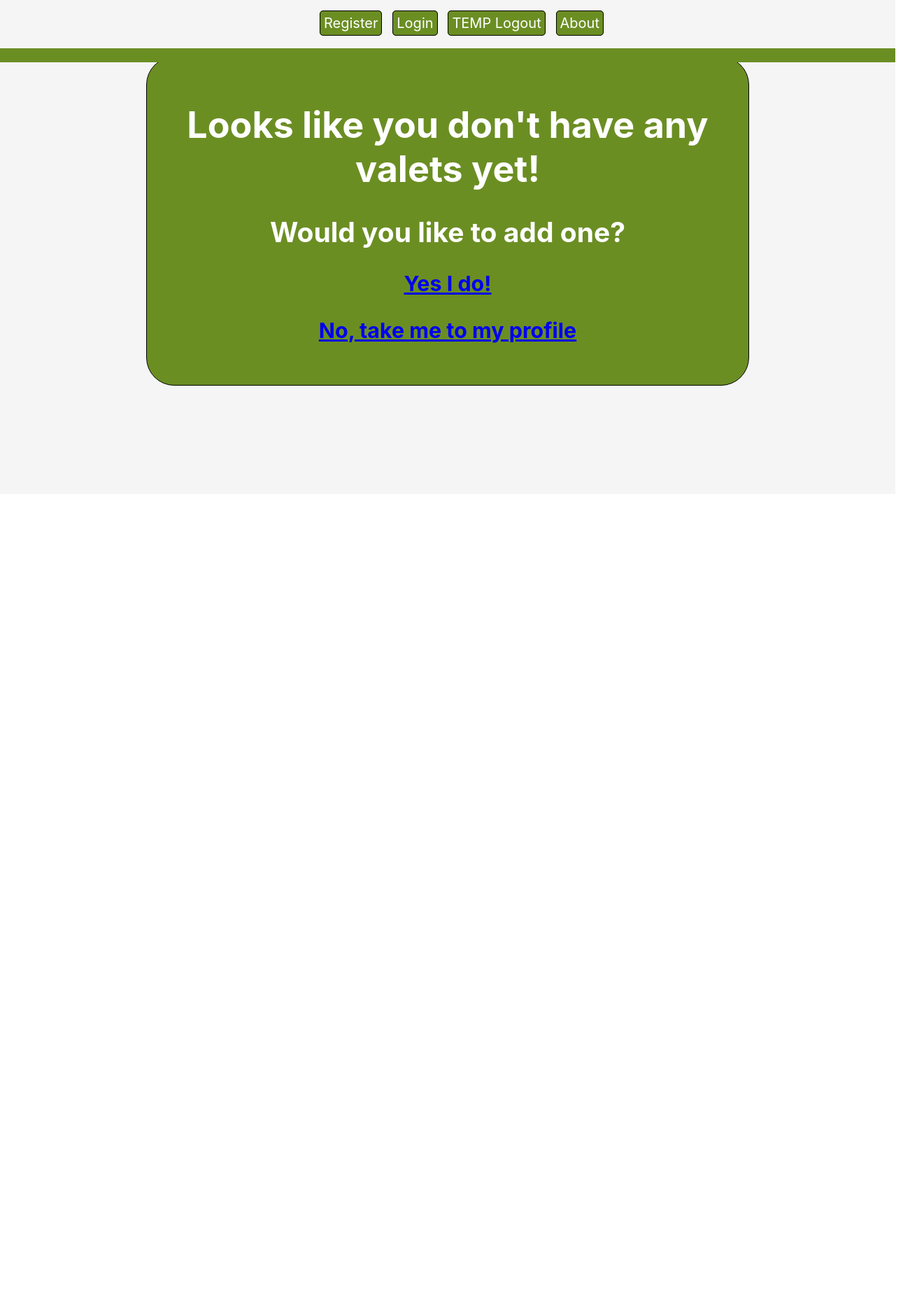
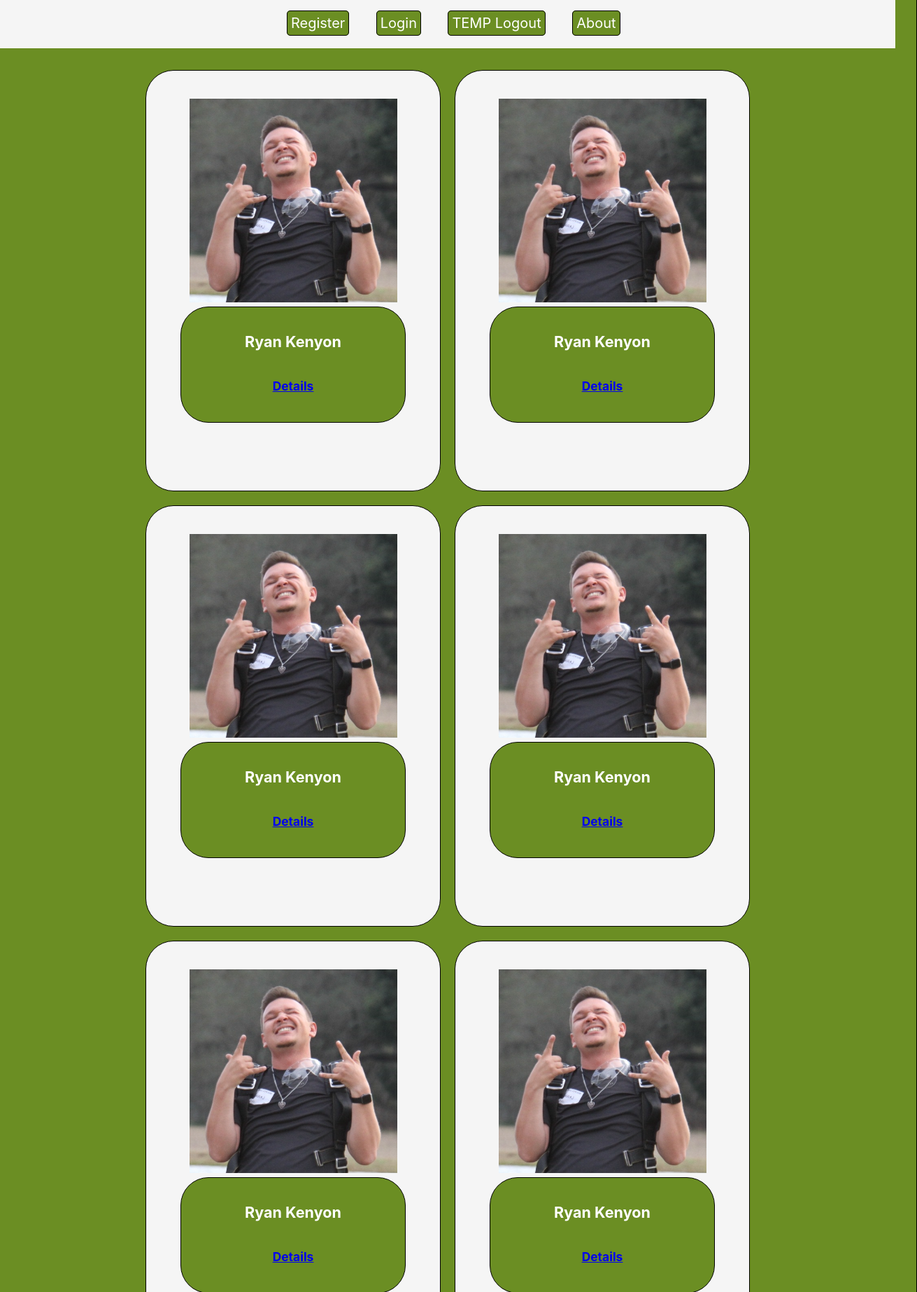
Before and after one commit to ryanhkenyon/Valet-Manager, a React (Create React App) app in the folder front-end/: page /valets in a window 1280 px wide. Shown: the part 94-1940 px from the top of the page at 70% size, 1311 px wide, since content can reach past the window. Before the commit the page ends 800 px from the top, so only its background shows below. Built offline with nearby package versions, Linux system fonts and the light colour scheme.

Commit message:
placeholders for locations/valets
--added Location and Valet page to look at details of selected items

--worked CSS to hold items dynamically

```diff
--- a/front-end/src/App.css
+++ b/front-end/src/App.css
@@ -39,15 +39,6 @@
 
 .App-link {
   color: #61dafb;
-}
-
-@keyframes App-logo-spin {
-  from {
-    transform: rotate(0deg);
-  }
-  to {
-    transform: rotate(360deg);
-  }
 }
 
 /* Main */
@@ -93,10 +84,10 @@
 .navItem {
   display: inline-block;
 	height: auto;
-	margin-right: 2%;
 	cursor: pointer;
 	padding: 0.5%;
 	margin: 0.1%;
+  margin-right: 2%;
 	vertical-align: top;
 }
 
@@ -154,6 +145,8 @@
   width: 800px
 }
 
+/* -------------------------------------------- */
+
 /* Locations */
 
 .Locations {
@@ -162,7 +155,7 @@
   margin-top: 20px;
   border: 1px solid black;
   border-radius: 40px;
-  width: 800px
+  width: 100%;
 }
 
 .AddLocation {
@@ -174,6 +167,45 @@
   width: 800px
 }
 
+.locationItem {
+  display: inline-block;
+  background-color: whitesmoke;
+  border: 1px solid black;
+  border-radius: 40px;
+  margin: 10px;
+  width: 400px;
+  height: 450px;
+  padding: 10px;
+  padding-top: 40px;
+}
+
+.locationItemName {
+  background-color: olivedrab;
+  border: 1px solid black;
+  border-radius: 40px;
+  width: 80%;
+  margin: auto;
+}
+
+.Location {
+  background-color: olivedrab;
+  padding: 30px;
+  margin-top: 20px;
+  border: 1px solid black;
+  border-radius: 40px;
+  width: 100%;
+}
+
+.locationImg {
+  background-color: whitesmoke;
+  padding: 30px;
+  border: 1px solid black;
+  border-radius: 20px;
+}
+
+
+/* -------------------------------------------- */
+
 /* Valets */
 
 .Valets {
@@ -182,7 +214,7 @@
   margin-top: 20px;
   border: 1px solid black;
   border-radius: 40px;
-  width: 800px
+  width: 100%;
 }
 
 .AddValet {
@@ -193,3 +225,23 @@
   border-radius: 40px;
   width: 800px
 }
+
+.valetItem {
+  display: inline-block;
+  background-color: whitesmoke;
+  border: 1px solid black;
+  border-radius: 40px;
+  margin: 10px;
+  width: 400px;
+  height: 550px;
+  padding: 10px;
+  padding-top: 40px;
+}
+
+.valetItemName {
+  background-color: olivedrab;
+  border: 1px solid black;
+  border-radius: 40px;
+  width: 80%;
+  margin: auto;
+}
--- a/front-end/src/App.js
+++ b/front-end/src/App.js
@@ -9,6 +9,7 @@ import Login from './components/Login';
 import Logout from './components/Logout';
 import Profile from './components/Profile';
 import Locations from './components/Locations';
+import Location from './components/Location';
 import AddLocation from './components/AddLocation';
 import Valets  from './components/Valets';
 import AddValet from './components/AddValet';
@@ -27,7 +28,9 @@ function App() {
         <Route path="/logout" element={<Logout/>}/>
         <Route path="/profile" element={<Profile/>}/>
         <Route path="/locations" element={<Locations/>}/>
+        <Route path="/view/location" element={<Location/>}/>
         <Route path="/add/location" element={<AddLocation/>}/>
+
         <Route path="/valets" element={<Valets />}/>
         <Route path="/add/valet" element={<AddValet />}/>
         </Routes>
--- a/front-end/src/components/About.js
+++ b/front-end/src/components/About.js
@@ -2,7 +2,9 @@ function About() {
     return (
         <div className='About'>
             <h1>About Valet Manager</h1>
-            <p>So you runna da big business huh? Well I tell you what kid. It ain't easy. Scrumma like youse gonna have to utilize my state of da art Valet Manager website to keep track of ya clientele and ya goons.</p>
+            <p>So you runna da big business huh? Well I tell you what kid. It ain't easy. Scrumma like youse gonna have to utilize my state of da art Valet Manager website to keep track of ya clientele and ya goons.
+            </p>
+            <p>Iz real simple kid. After registerin yur account, yu gotta start by addin a Location or a Valet to ya database. Jus loggin in the navbar above and click either Add Location or Add Valet.</p>
         </div>
     )
 }
--- /dev/null
+++ b/front-end/src/components/Location.js
@@ -0,0 +1,29 @@
+import mease from '../images/mease.png'
+import { Link } from "react-router-dom";
+import ryan from '../images/ryan.png'
+
+function Location(props) {
+
+    return (
+        <div className="Location">
+            <h1>Mease Countryside Hospital</h1>
+            <img className='locationImg' src={mease}/>
+            <h5>1840 Mease Drive, Safety Harbor, FL</h5>
+            <div className='locationValets'>
+                {/* TODO: enter valets associated with location */}
+                <div className="valetItem">
+                <img src={ryan}></img>
+                <div className='valetItemName'>
+                <h5>Ryan Kenyon</h5>
+                <Link to='/view/valet'>
+                    <h6>Details</h6>
+                </Link>
+                </div>
+            </div>
+            </div>
+        </div>
+
+    )
+}
+
+export default Location;
--- a/front-end/src/components/Locations.js
+++ b/front-end/src/components/Locations.js
@@ -1,24 +1,41 @@
 import { Link } from "react-router-dom";
+import mease from '../images/mease.png';
 
 function Locations(props) {
     let context = [];
     if (props.children === [] || props.children === null || props.children === undefined) {
         context = [
             <div>
-                <h1>Looks like you don't have any locations yet!</h1>
-                <h2>Would you like to add one?</h2>
+                <h2>Looks like you don't have any locations yet!</h2>
+                <h3>Would you like to add one?</h3>
                 <Link to="/add/location">
-                    <h3>Yes I do!</h3>
+                    <h4>Yes I do!</h4>
                 </Link>
                 <Link to='/profile'>
-                    <h3>No, take me to my profile</h3>
+                    <h4>No, take me to my profile</h4>
                 </Link>
             </div>
+        ];
+    } else {
+        context = [
+
         ];
     }
 	return (
         <div className="Locations">
-            {context}
+            <h1>Your Locations</h1>
+            {/* {context} */}
+            {/* here are fake locations to test display */}
+            <div className="locationItem">
+                <img src={mease}></img>
+                <div className="locationItemName">
+                <h5>Mease Countryside Hospital</h5>
+                <Link to="/view/location">
+                    <h6>Details</h6>
+                </Link>
+                </div>
+            </div>
+
         </div>
     );
 }
--- a/front-end/src/components/Valets.js
+++ b/front-end/src/components/Valets.js
@@ -1,4 +1,5 @@
 import { Link } from "react-router-dom";
+import ryan from '../images/ryan.png'
 
 function Valets(props) {
     let context = [];
@@ -15,10 +16,71 @@ function Valets(props) {
                 </Link>
             </div>
         ];
+    } else {
+        context = [
+            <div>
+
+            </div>
+        ]
     }
 	return (
         <div className="Valets">
-            {context}
+            <h1>Your Valets</h1>
+            {/* {context} */}
+            <div className="valetItem">
+                <img src={ryan}></img>
+                <div className='valetItemName'>
+                <h5>Ryan Kenyon</h5>
+                <Link to='/view/valet'>
+                    <h6>Details</h6>
+                </Link>
+                </div>
+            </div>
+            <div className="valetItem">
+                <img src={ryan}></img>
+                <div className='valetItemName'>
+                <h5>Ryan Kenyon</h5>
+                <Link to='/view/valet'>
+                    <h6>Details</h6>
+                </Link>
+                </div>
+            </div>
+            <div className="valetItem">
+                <img src={ryan}></img>
+                <div className='valetItemName'>
+                <h5>Ryan Kenyon</h5>
+                <Link to='/view/valet'>
+                    <h6>Details</h6>
+                </Link>
+                </div>
+            </div>
+            <div className="valetItem">
+                <img src={ryan}></img>
+                <div className='valetItemName'>
+                <h5>Ryan Kenyon</h5>
+                <Link to='/view/valet'>
+                    <h6>Details</h6>
+                </Link>
+                </div>
+            </div>
+            <div className="valetItem">
+                <img src={ryan}></img>
+                <div className='valetItemName'>
+                <h5>Ryan Kenyon</h5>
+                <Link to='/view/valet'>
+                    <h6>Details</h6>
+                </Link>
+                </div>
+            </div>
+            <div className="valetItem">
+                <img src={ryan}></img>
+                <div className='valetItemName'>
+                <h5>Ryan Kenyon</h5>
+                <Link to='/view/valet'>
+                    <h6>Details</h6>
+                </Link>
+                </div>
+            </div>
         </div>
     );
 }
```
Also changed, not shown: front-end/src/images/mease.png (added), front-end/src/images/ryan.png (added).
